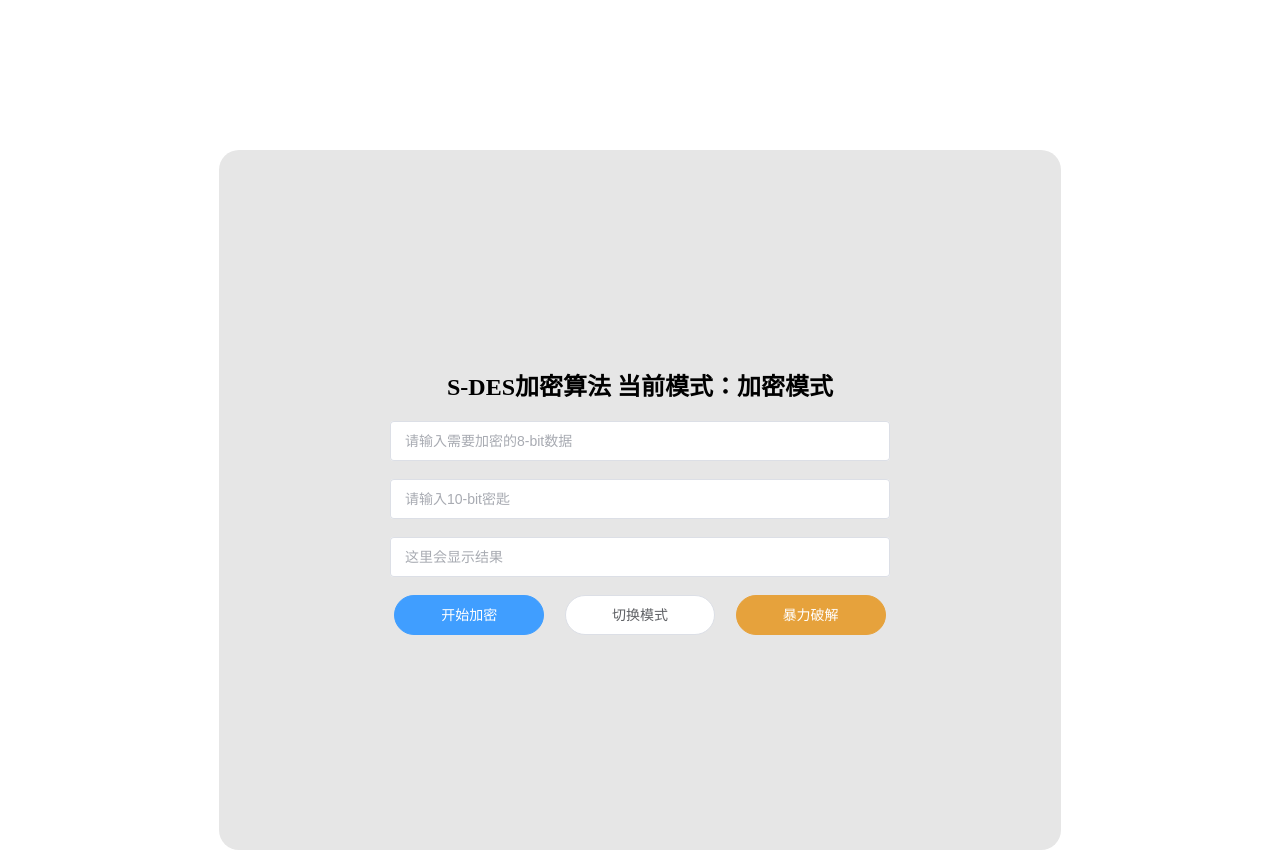
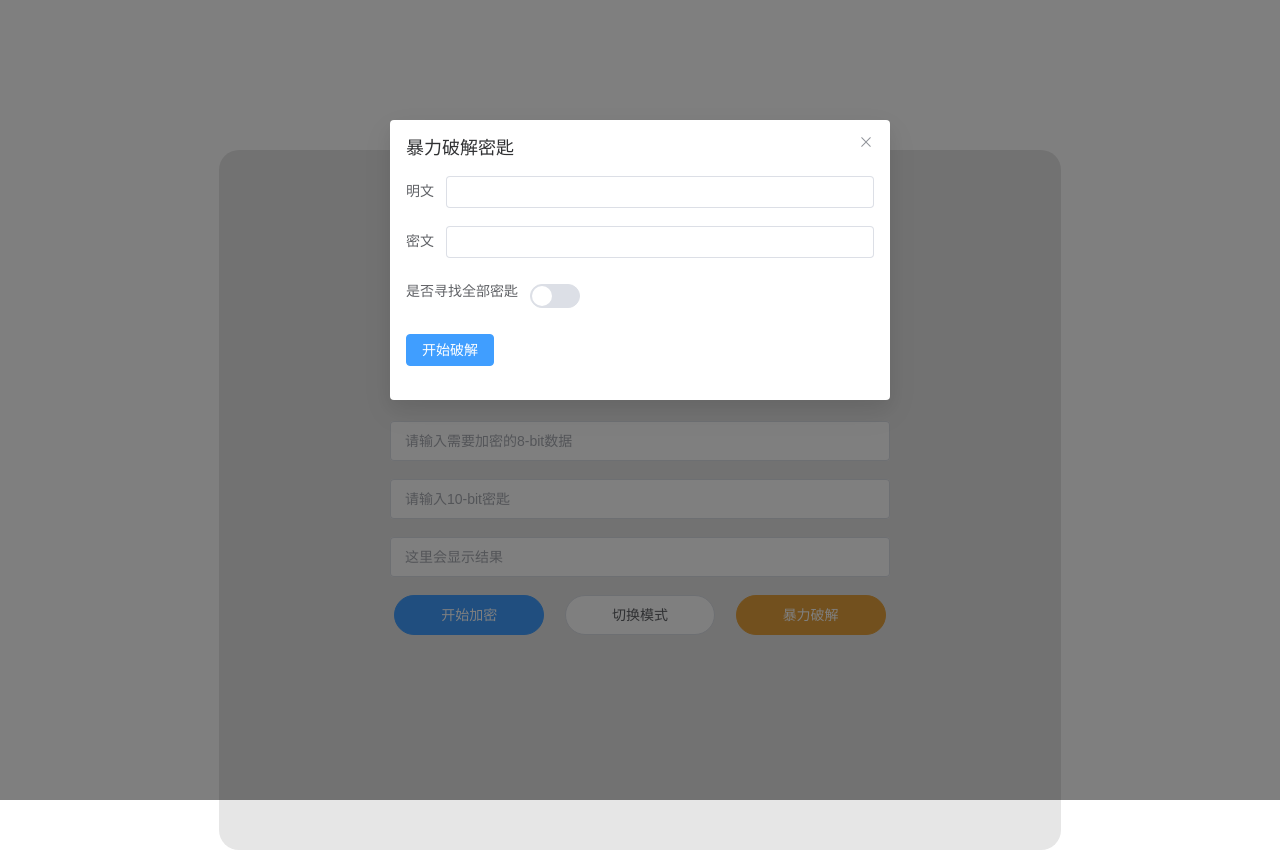
Before and after one commit to Jing-Yi517/S-DES, a Vue app: page / in a window 1280 px wide. Both pictures are taken after a click on the button "暴力破解". Built offline with nearby package versions, Linux system fonts and the light colour scheme.

Commit message:
暴力破解实现

```diff
--- /dev/null
+++ b/src/utils/brute.js
@@ -0,0 +1,52 @@
+import { getKeys } from './key'
+import { encode } from './encode'
+
+/**
+ * 单线程暴力破解
+ *
+ * @param {string} message - 明文
+ * @param {string} cipher  - 密文
+ * @param {Object} settings - 可选配置
+ *    settings.all {boolean} - 是否返回所有可能 key（默认 false：找到第一个就停）
+ *
+ * @returns {Object} { found: [{key10, key1, key2}], elapsedMs, startISO, endISO }
+ */
+export const brute = (message, cipher, settings = {}) => {
+  const { all = false, onProgress = null } = settings || {}
+
+  // 严格校验：必须是单个 8-bit 二进制字符串
+  if (typeof message !== 'string' || !/^[01]{8}$/.test(message)) {
+    throw new Error('message must be a single 8-bit binary string, e.g. "01000001"')
+  }
+  if (typeof cipher !== 'string' || !/^[01]{8}$/.test(cipher)) {
+    throw new Error('cipher must be a single 8-bit binary string, e.g. "10010001"')
+  }
+
+  const total = 1 << 10 // 1024
+  const found = []
+
+  const startISO = new Date().toISOString()
+  const t0 = (typeof performance !== 'undefined' && performance.now) ? performance.now() : Date.now()
+
+  for (let k = 0; k < total; k++) {
+    const key10 = k.toString(2).padStart(10, '0')
+    const { key1, key2 } = getKeys(key10)
+
+    const c = encode(message, key1, key2) // encode 返回 8-bit 字符串
+    if (c === cipher) {
+      found.push({ key10, key1, key2 })
+      if (!all) break
+    }
+  }
+
+  const t1 = (typeof performance !== 'undefined' && performance.now) ? performance.now() : Date.now()
+  const endISO = new Date().toISOString()
+  const elapsedMs = Math.round(t1 - t0)
+
+  return {
+    found,
+    elapsedMs,
+    startISO,
+    endISO
+  }
+}
--- a/src/views/MainPage.vue
+++ b/src/views/MainPage.vue
@@ -4,10 +4,57 @@ import { getKeys } from '@/utils/key'
 import { encode } from '@/utils/encode'
 import { decode } from '@/utils/decode'
 import { encodeAscii } from '@/utils/ascii'
+import { brute } from '@/utils/brute'
+import { ElMessage } from 'element-plus'
 
 const cipherModeList = ['simple','ASCII','decode'] // 加密解密状态数组
 const cipherMode = ref('simple') // 控制当前加密解密状态
 // 表单数据
+
+const bruteFormModel = ref({
+  message:'',
+  cipher:'',
+  isAll:false
+})
+const bruteForm = ref(null)
+const bruteRunning = ref(false)
+const isDialogVisible = ref(false)
+const bruteFormRules = {
+  message:[
+    {
+      validator: (rule, value, callback) => {
+        if (cipherMode.value === 'simple') {
+          if (!value) {
+            return callback(new Error('请输入8位二进制数据'))
+          }
+          if (!/^[01]{8}$/.test(value)) {
+            return callback(new Error('数据必须是8位二进制'))
+          }
+        }
+        callback()
+      },
+      trigger: 'blur'
+    }
+  ],
+  cipher:[
+    {
+      validator: (rule, value, callback) => {
+        if (cipherMode.value === 'simple') {
+          if (!value) {
+            return callback(new Error('请输入8位二进制数据'))
+          }
+          if (!/^[01]{8}$/.test(value)) {
+            return callback(new Error('数据必须是8位二进制'))
+          }
+        }
+        callback()
+      },
+      trigger: 'blur'
+    }
+  ],
+  isAll:[]
+
+}
 const formModel = ref({
   simple:'',
   ASCII:'',
@@ -16,7 +63,6 @@ const formModel = ref({
   result:''
 })
 const form = ref(null) // 用于获取表单实例，进行表单验证
-
 //表单验证规则
 const rules = {
   key: [
@@ -109,6 +155,57 @@ const execute = async () => {
     ElMessage({type:'error', message: err.message || String(err)})
   }
 }
+
+const runBrute = async () => {
+  try {
+    await bruteForm.value.validate()
+    // 防重入
+    if (bruteRunning.value) return
+    bruteRunning.value = true
+
+    // 调用导入的 brute 函数（单线程）
+    const res = brute(
+      bruteFormModel.value.message,
+      bruteFormModel.value.cipher,
+      { all: bruteFormModel.value.isAll }
+    )
+
+    const startTime = res.startTime || res.startISO || ''
+    const endTime = res.endTime || res.endISO || ''
+    const elapsedMs = res.elapsedMs != null ? res.elapsedMs : ''
+
+    if (res.found && res.found.length) {
+      // 只提取 key10 列表
+      const keys = res.found.map(f => f.key10)
+      // 把 keys 用逗号拼接成字符串
+      const keysText = keys.join(', ')
+
+      // 用 ElMessage 显示所有 key10（只显示 key10）
+      ElMessage({
+        type: 'success',
+        message: `找到 ${keys.length} 个候选密钥：${keysText}(耗时为${elapsedMs})MS`,
+        duration: 8000
+      })
+
+      // 控制台仍输出完整信息
+      console.log('暴力破解结果：', { startTime, endTime, elapsedMs, found: res.found })
+    } else {
+      ElMessage({
+        type: 'warning',
+        message: `未找到匹配密钥（耗时 ${elapsedMs} ms）`,
+        duration: 4000
+      })
+    }
+
+    // 关闭对话框
+    isDialogVisible.value = false
+  } catch (err) {
+    console.error('暴力破解出错:', err)
+    ElMessage({ type:'error', message: err.message || String(err) })
+  } finally {
+    bruteRunning.value = false
+  }
+}
 </script>
 
 <template>
@@ -149,12 +246,31 @@ const execute = async () => {
               {{ cipherMode === 'decode' ? '开始解密' : '开始加密' }}
             </el-button>
             <el-button @click="switchCipherModel" round style="width:150px; height: 40px;">切换模式</el-button>
-            <el-button round style="width:150px; height: 40px;" type="warning">暴力破解</el-button>
+            <el-button round style="width:150px; height: 40px;" type="warning" @click="isDialogVisible = true">暴力破解</el-button>
           </el-form-item>
 
         </el-form>
       </el-col>
     </el-row>
+    <el-dialog title="暴力破解密匙" width="500" v-model="isDialogVisible">
+      <el-form  :model="bruteFormModel" :rules="bruteFormRules" ref="bruteForm">
+        <el-form-item label="明文" prop="message">
+          <el-input v-model="bruteFormModel.message"></el-input>
+        </el-form-item>
+        <el-form-item label="密文" prop="cipher">
+          <el-input v-model="bruteFormModel.cipher"></el-input>
+        </el-form-item>
+        <el-form-item label="是否寻找全部密匙" prop="isAll">
+          <el-switch
+            v-model="bruteFormModel.isAll"
+            size="large"
+          />
+        </el-form-item>
+        <el-form-item>
+          <el-button type="primary" @click="runBrute">开始破解</el-button>
+        </el-form-item>
+      </el-form>
+    </el-dialog>
   </div>
 </template>
 
```
